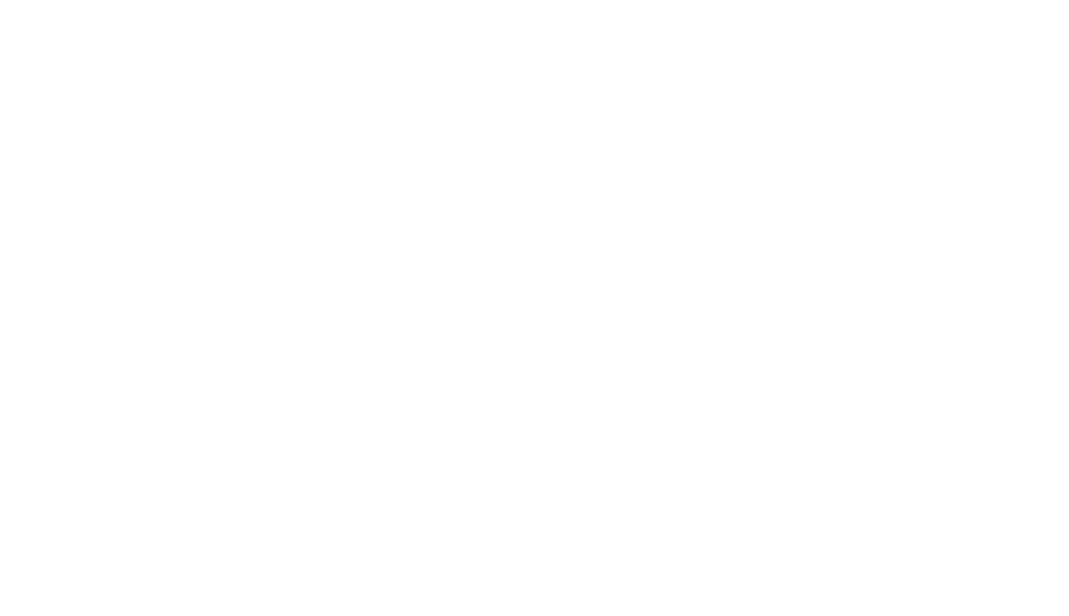
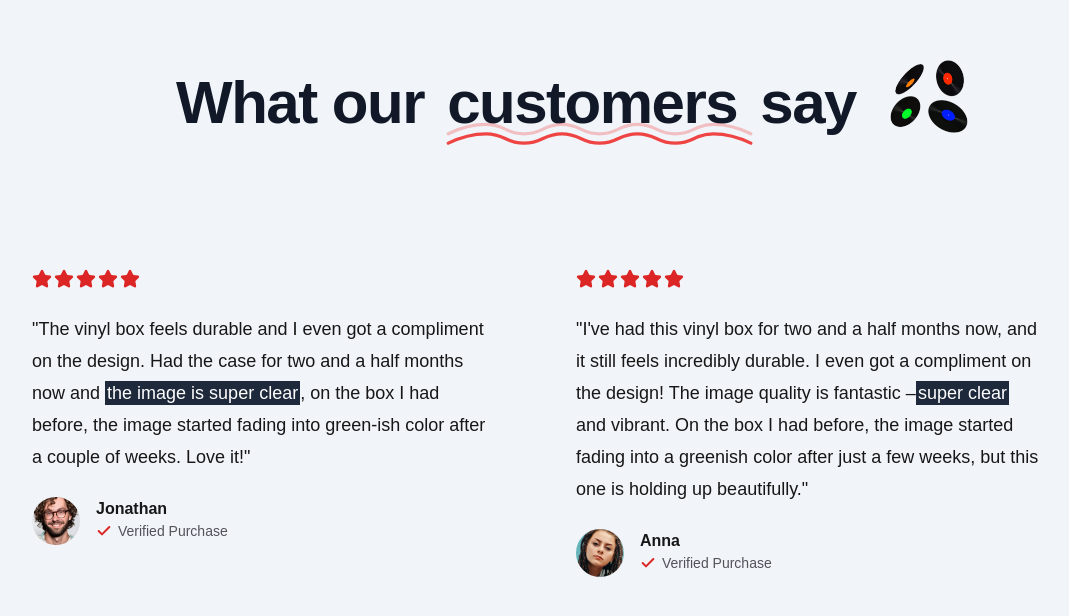
Before and after one commit to Klus3kk/boxsounds, a Next.js app in the folder boxsounds/: page / in a window 1280 px wide. Shown: the part 1080-1696 px from the top of the page, without its empty margins (64-1133 px from the left). Before the commit the page ends 1040 px from the top, so only its background shows below. Built offline with nearby package versions, Linux system fonts and the light colour scheme; no server answers.

Commit message:
Made reviews.

```diff
--- a/boxsounds/src/app/page.tsx
+++ b/boxsounds/src/app/page.tsx
@@ -1,3 +1,4 @@
+import { Icons } from "@/components/Icons";
 import MaxWidthWrapper from "@/components/MaxWidthWrapper";
 import Vinyl from "@/components/Vinyl";
 import { Check, Star } from "lucide-react";
@@ -94,6 +95,83 @@
         </div>
       </MaxWidthWrapper>
     </section>
+
+    {/* value proposition section */}
+    <section className="bg-slate-100 py-24">
+        <MaxWidthWrapper className="flex flex-col items-center gap-16 sm:gap-32">
+            <div className="flex flex-col lg:flex-row items-center gap-4 sm:gap-6">
+              <h2 className="order-1 mt-2 tracking-tight text-center text-balance !leading-tight font-bold text-5xl md:text-6xl text-gray-900">
+                What our <span className="relative px-2">customers <Icons.underline className="hidden sm:block pointer-events-none absolute inset-x-0 -bottom-6 text-red-500"/></span> say
+              </h2>
+              <img src='/snake-2.png' className="w-24 order-0 lg:order-2"/>
+            </div>
+
+            <div className="mx-auto grid max-w-2xl grid-cols-1 px-4 lg:mx-0 lg:max-w-none lg:grid-cols-2 gap-y-16">
+              <div className="flex flex-auto flex-col gap-4 lg:pr-8 xl:pr-20">
+                <div className="flex gap-0.5 mb-2">
+                  <Star className="size-5 text-red-600 fill-red-600"/>
+                  <Star className="size-5 text-red-600 fill-red-600"/>
+                  <Star className="size-5 text-red-600 fill-red-600"/>
+                  <Star className="size-5 text-red-600 fill-red-600"/>
+                  <Star className="size-5 text-red-600 fill-red-600"/>
+                </div>
+                <div className="text-lg leading-8">
+                  <p>
+                    "The vinyl box feels durable and I even got a compliment on the design. Had the case for two and a half months now
+                    and <span className="p-0.5 bg-slate-800 text-white">the image is super clear</span>, on the box I had before,
+                    the image started fading into green-ish color after a couple of weeks. Love it!"
+                  </p>
+                </div>
+                <div className="flex gap-4 mt-2">
+                  <img
+                    className="rounded-full size-12 object-cover"
+                    src="/users/user-1.png"
+                    alt="user"
+                  />
+                  <div className="flex flex-col">
+                    <p className="font-semibold">Jonathan</p>
+                    <div className="flex gap-1.5 items-center text-zinc-600">
+                      <Check className="size-4 stroke-[3px] text-red-600"/>
+                      <p className="text-sm">Verified Purchase</p>
+                    </div>
+                  </div>
+                </div>
+              </div>
+
+              {/* second user review */}
+              <div className="flex flex-auto flex-col gap-4 lg:pr-8 xl:pr-20">
+                <div className="flex gap-0.5 mb-2">
+                  <Star className="size-5 text-red-600 fill-red-600"/>
+                  <Star className="size-5 text-red-600 fill-red-600"/>
+                  <Star className="size-5 text-red-600 fill-red-600"/>
+                  <Star className="size-5 text-red-600 fill-red-600"/>
+                  <Star className="size-5 text-red-600 fill-red-600"/>
+                </div>
+                <div className="text-lg leading-8">
+                  <p>
+                  "I've had this vinyl box for two and a half months now, and it still feels incredibly durable. I even got a compliment on the design! The image quality is fantastic –
+                  <span className='p-0.5 bg-slate-800 text-white'>super clear</span> and vibrant. On the box I had before, the image started fading
+                  into a greenish color after just a few weeks, but this one is holding up beautifully."
+                  </p>
+                </div>
+                <div className="flex gap-4 mt-2">
+                  <img
+                    className="rounded-full size-12 object-cover"
+                    src="/users/user-2.png"
+                    alt="user"
+                  />
+                  <div className="flex flex-col">
+                    <p className="font-semibold">Anna</p>
+                    <div className="flex gap-1.5 items-center text-zinc-600">
+                      <Check className="size-4 stroke-[3px] text-red-600"/>
+                      <p className="text-sm">Verified Purchase</p>
+                    </div>
+                  </div>
+                </div>
+              </div>
+            </div>
+        </MaxWidthWrapper>
+    </section>
   </div>
   );
 }
--- /dev/null
+++ b/boxsounds/src/components/Icons.tsx
@@ -0,0 +1,20 @@
+import { LucideProps } from "lucide-react";
+
+export const Icons = {
+    underline: (props: LucideProps) => (
+        <svg {...props} viewBox='0 0 687 155'>
+            <g
+                stroke='currentColor'
+                strokeWidth='7'
+                fill='none'
+                fill-rule='evenodd'
+                strokeLinecap='round'
+                strokeLinejoin='round'>
+                <path
+                d='M20 98c27-13.3333333 54-20 81-20 40.5 0 40.5 20 81 20s40.626917-20 81-20 40.123083 20 80.5 20 40.5-20 81-20 40.5 20 81 20 40.626917-20 81-20c26.915389 0 53.748722 6.6666667 80.5 20'
+                opacity='.3'></path>
+                <path d='M20 118c27-13.3333333 54-20 81-20 40.5 0 40.5 20 81 20s40.626917-20 81-20 40.123083 20 80.5 20 40.5-20 81-20 40.5 20 81 20 40.626917-20 81-20c26.915389 0 53.748722 6.6666667 80.5 20'></path>
+            </g>
+        </svg>
+    )
+}
```
